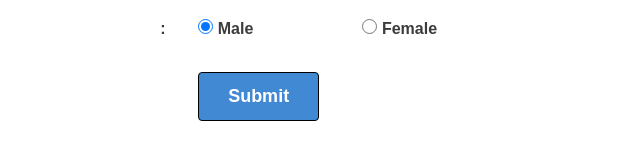
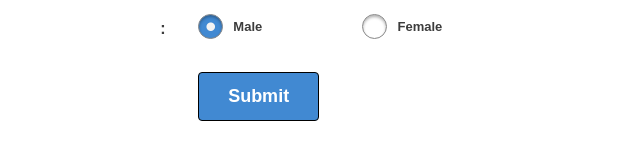
Before and after one commit to sebastianusbara/suit-intern, a website: page day4/newsletter.html in a window 1280 px wide. Shown: the part 561-720 px from the top of the page, 265-905 px from the left. Drawn offline with nearby package versions, Linux system fonts and the light colour scheme.

Commit message:
Fix radio button

```diff
--- a/day4/dev/sass/main.scss
+++ b/day4/dev/sass/main.scss
@@ -111,6 +111,7 @@ a {
 .radio-blue {
     height: 15px;
     width: 15px;
+    color: blue;
 }
 
 .button-margin {
@@ -137,7 +138,7 @@ a {
         position: relative;
         text-align: left;
         }
-    @media #{$medium}{
+    @media #{$medium} {
         &:after {
         content: ' :';
         float: right;
@@ -147,13 +148,57 @@ a {
     }
 }
 
-.news .form-label.opt{
+.news .form-label.opt {
     display: inline-block;
     width: auto;
     margin-top: $space/3;
         &:after {
         content: '';
     }
+}
+
+.opt {
+    display: inline-block;
+    cursor: pointer;
+    position: relative;
+    padding-left: 35px;
+    margin-right: 15px;
+    font-size: 13px;
+}
+
+input[type=radio] {
+    display: none;
+}
+
+.opt:before {
+    content: "";
+    display: inline-block;
+
+    width: 25px;
+    height: 25px;
+
+    margin-right: 10px;
+    position: absolute;
+    left: 0;
+    bottom: 1px;
+    background-color: white;
+    box-shadow: inset 0px 2px 3px 0px rgba(0, 0, 0, .3), 0px 1px 0px 0px rgba(255, 255, 255, .8);
+    border-radius: 20px;
+    border: 1px solid $black60;
+}
+
+.radio .opt:before {
+    border-radius: 8px;
+}
+
+input[type=radio]:checked + .opt:before {
+    content: "\2022";
+    color: #f3f3f3;
+    font-size: 30px;
+    text-align: center;
+    line-height: 18px;
+    padding: 3px 0;
+    background-color: $flatblue;
 }
 // 3 Header
 // ------------------------------------------------------------------------ //
--- a/day4/newsletter.html
+++ b/day4/newsletter.html
@@ -91,12 +91,12 @@
                                 <label class="form-label label--left">Gender</label>
                             </div>
                             <div class="bzg_c" data-col="s12 m2">
-                               <input class="radio-blue" type="radio" name="male"  value="male" checked />
-                               <label class="form-label label--left opt">Male</label>
+                               <input class="radio-blue" type="radio" name="gender"  value="male" checked id="male" onclick="male()"/>
+                               <label class="form-label label--left opt" for="male">Male</label>
                             </div>
                             <div class="bzg_c" data-col="s12 m3">
-                               <input class="radio-blue" type="radio" name="female"  value="female" />
-                               <label class="form-label label--left opt">Female</label>
+                               <input class="radio-blue" type="radio" name="gender" value="female" id="female" onclick="female()" />
+                               <label class="form-label label--left opt" for="female">Female</label>
                             </div>
                         </div>
                     </div>
@@ -110,8 +110,6 @@
             </form>
         </div>
     </main>
-
     <script>window.myPrefix = '';</script>
-    <script src="assets/js/main.min.js"></script>
 </body>
 </html>
```
Also changed, not shown: day4/signup.html (+2 -2 lines), day4/assets/css/main.css, day4/assets/img/radio.jpg (added).
